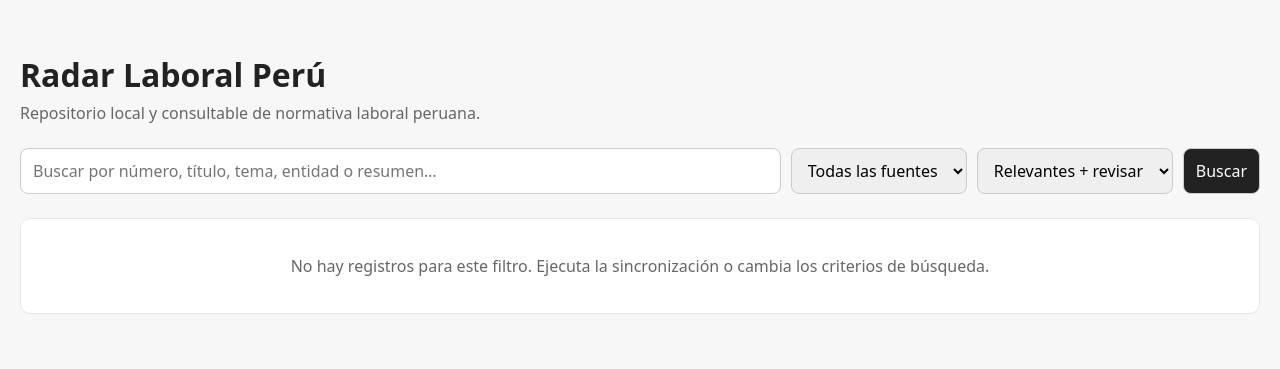
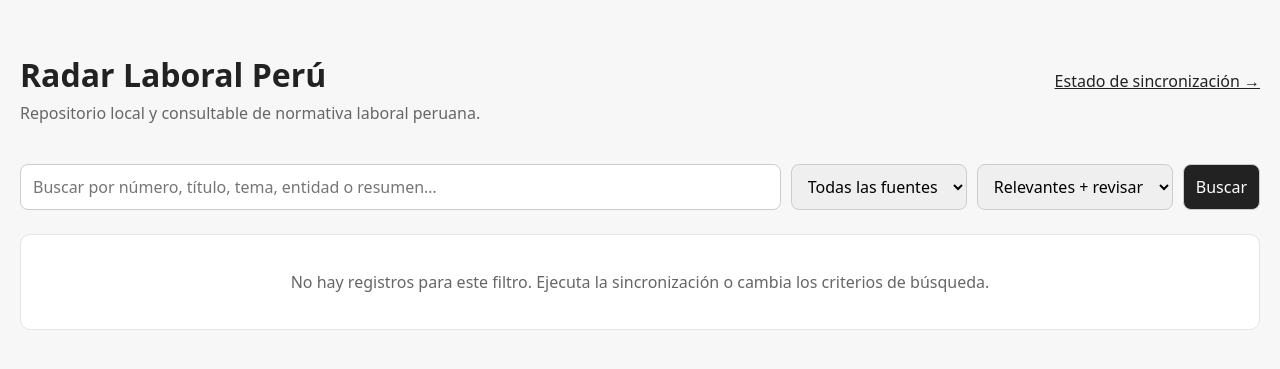
Before and after one commit to gumorenos/radar-laboral, a Flask app: page / in a window 1280 px wide. Shown: the top 369 px of the page. Run offline with Flask 3, Linux system fonts and the light colour scheme; data that the repository does not hold is empty.

Commit message:
Link dashboard to synchronization status

```diff
--- a/src/radar_laboral/templates/index.html
+++ b/src/radar_laboral/templates/index.html
@@ -8,6 +8,7 @@
     body { font-family: system-ui, sans-serif; margin: 0; background: #f7f7f8; color: #222; }
     main { max-width: 1280px; margin: 0 auto; padding: 32px 20px; }
     h1 { margin-bottom: 6px; }
+    .header { display: flex; justify-content: space-between; gap: 16px; align-items: baseline; flex-wrap: wrap; }
     .sub { color: #666; margin-top: 0; }
     form { display: flex; gap: 10px; flex-wrap: wrap; margin: 24px 0; }
     input, select, button { font: inherit; padding: 10px 12px; border: 1px solid #ccc; border-radius: 8px; }
@@ -29,8 +30,13 @@
 </head>
 <body>
 <main>
-  <h1>Radar Laboral Perú</h1>
-  <p class="sub">Repositorio local y consultable de normativa laboral peruana.</p>
+  <div class="header">
+    <div>
+      <h1>Radar Laboral Perú</h1>
+      <p class="sub">Repositorio local y consultable de normativa laboral peruana.</p>
+    </div>
+    <a href="/status">Estado de sincronización →</a>
+  </div>
 
   <form method="get">
     <input name="q" value="{{ query }}" placeholder="Buscar por número, título, tema, entidad o resumen…">
```
